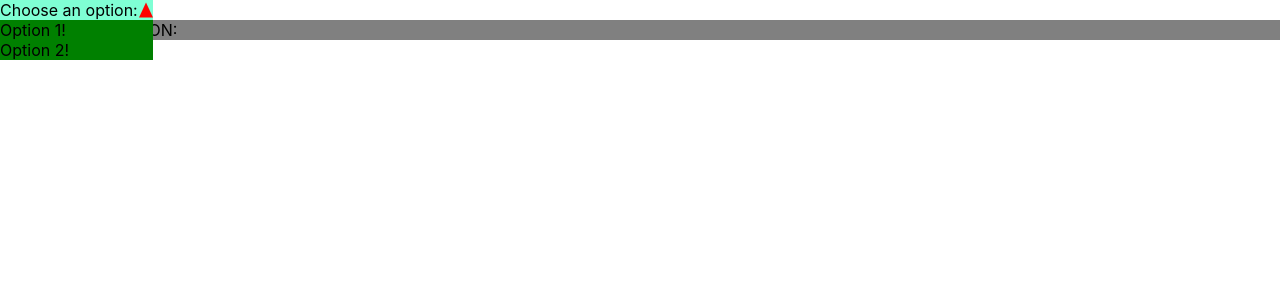
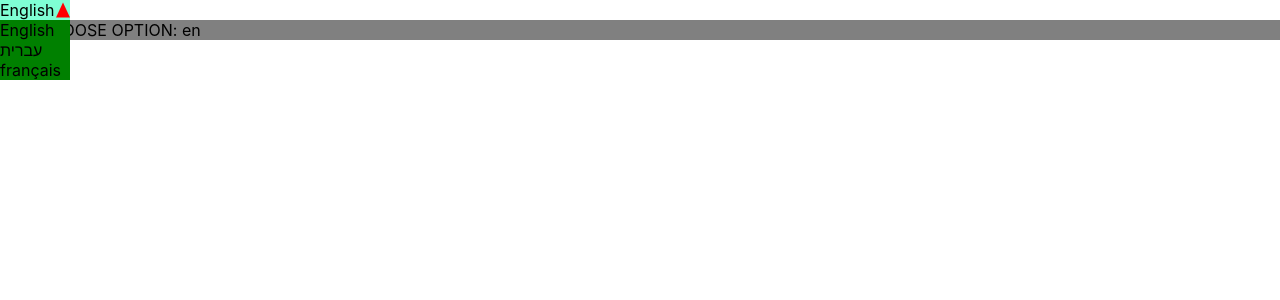
Before and after one commit to GalGurGurevich/MySelect, a React (Create React App) app: page / in a window 1280 px wide. Shown: the top 300 px of the page. Built offline with nearby package versions, Linux system fonts and the light colour scheme.

Commit message:
added state, generic structure, example of use using dummy data

```diff
--- a/src/App.js
+++ b/src/App.js
@@ -1,12 +1,21 @@
-import React from 'react';
+import React, { useState } from 'react';
 import './App.css';
 import Select from './myselect/Select'
 
 function App() {
+
+  const languages = [
+    { value: 'en', text: 'English' },
+    { value: 'he', text: 'עברית' },
+    { value: 'fr', text: 'français'}
+  ];
+
+  const [language, setLanguage] = useState('en');
+
   return (
     <div className="App">
-     <Select></Select>
-     <div className="txt">YOU CHOOSE OPTION: </div>
+     <Select options={languages} value={language} onChange={value => setLanguage(value)}></Select>
+     <div className="txt">YOU CHOOSE OPTION: {language}</div>
     </div>
   );
 }
--- a/src/myselect/Select.js
+++ b/src/myselect/Select.js
@@ -1,23 +1,27 @@
-import React from 'react';
+import React, { useState } from 'react';
 import './Select.css'
 
 
-export default function Select() {
+export default function Select({options, value, onChange}) {
 
-    function selectedOption() {
-        alert("some msg");
+    const [selectedValue, setSelectedValue] = useState(value);
+
+    const selectedOption = options.find(option => option.value === selectedValue);
+
+    function updateValue(val) {
+        onChange(val);
+        setSelectedValue(val);
     }
 
     return(
     <div className="wrapper">
             <div className="toggle">
-                Choose an option:
+                {selectedOption.text}
                 <div className="arrow"/>
             </div>
 
             <div className="dropdown">
-                <div className="option" onClick={selectedOption}>Option 1!</div>
-                <div className="option" onClick={selectedOption}>Option 2!</div>
+            {options.map((option) => <div className="option" onClick={() => updateValue(option.value)}>{option.text}</div>)}
             </div>
         </div>
 )}
```
